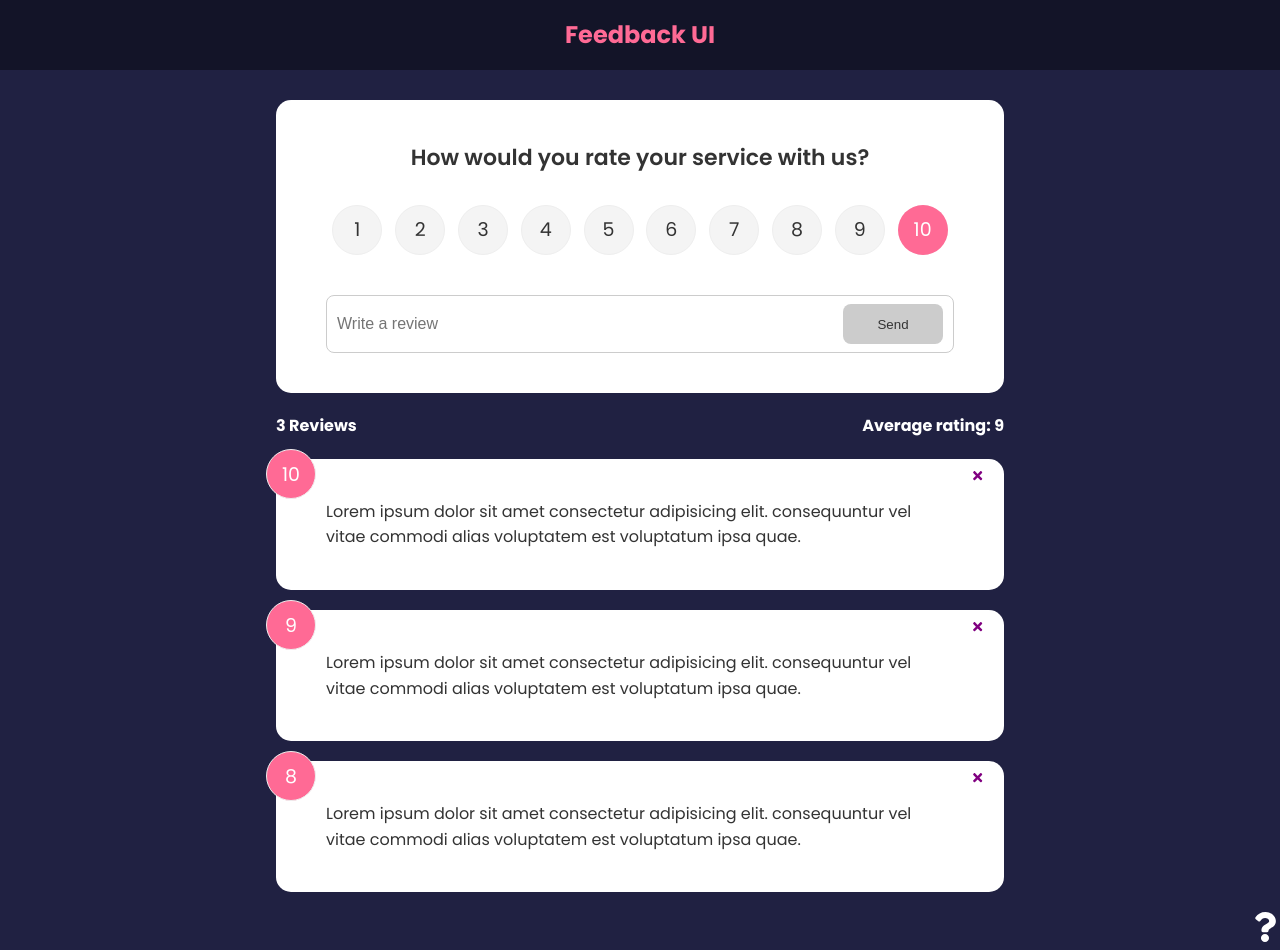
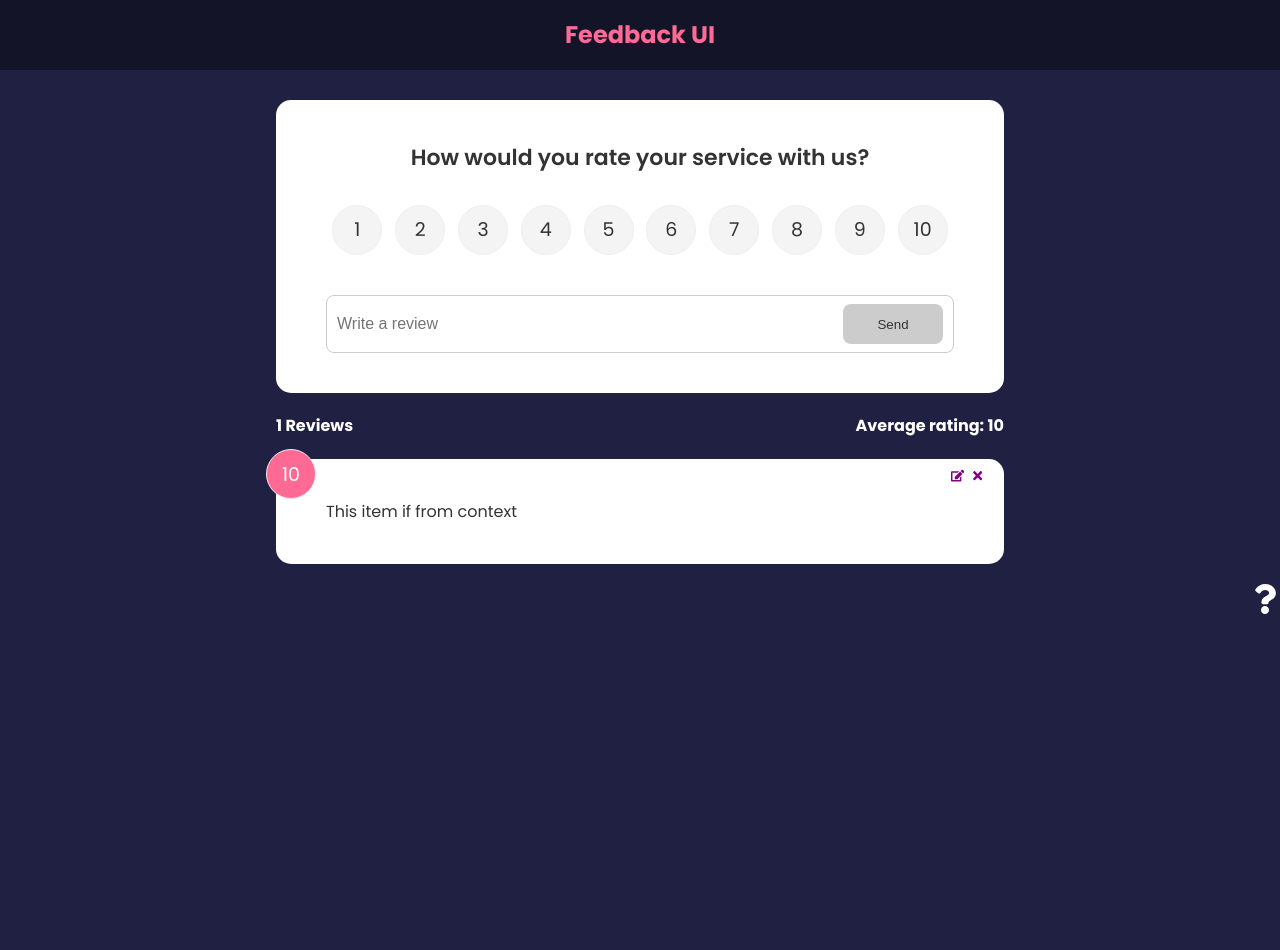
Before and after one commit to jeanjoaquim/feedback-app, a React (Create React App) app: page / in a window 1280 px wide. After the commit the page ends 800 px from the top, so only its background shows below. Built offline with nearby package versions, Linux system fonts and the light colour scheme.

Commit message:
adds useContext and useEffect

```diff
--- a/src/App.js
+++ b/src/App.js
@@ -1,50 +1,53 @@
-import { useState } from 'react';
-import { v4 as uuidv4 } from 'uuid';
-import { BrowserRouter as Router, Route, Routes } from 'react-router-dom';
+import { BrowserRouter as Router, Route, Routes, NavLink } from 'react-router-dom';
+import Card from './components/shared/Card'
 import Header from "./components/Header";
+import { FeedbackProvider } from './context/FeedbackContext';
 import FeedbackForm from "./components/FeedbackForm";
 import FeedbackList from "./components/FeedbackList";
 import FeedbackData from "./data/FeedbackData";
 import FeedbackStats from './components/FeedbackStats';
 import AboutIconLink from './components/AboutIconLink';
+import Post from './Post';
 import AboutPage from './pages/AboutPage';
 
 export default function App() {
 
-    const [feedback, setFeedback] = useState(FeedbackData);
-
-    const deleteFeedback = (id) => {
-        if(window.confirm("Are you sure you want to delete it?")) {
-            setFeedback(feedback.filter((item) => item.id !== id))
-        }
-    }
-
-    const addFeedback = (newFeedback) => {
-
-        newFeedback.id = uuidv4();
-        setFeedback([newFeedback, ...feedback])
-
-    }
-
     return (
+        <FeedbackProvider>
             <Router>
                 <Header text="Feedback UI" />
                 <div className="container">
                     <Routes>
                         <Route exact path="/" element={
                             <>
-                            <FeedbackForm handleAdd={addFeedback}/>
-                            <FeedbackStats feedback={feedback} />
-                            <FeedbackList feedback={feedback} handleDelete={deleteFeedback} />
+                                <FeedbackForm />
+                                <FeedbackStats />
+                                <FeedbackList />
                             </>
                         }></Route>
 
                         <Route path='/about' element={
                             <AboutPage/>
                         }></Route>
+                        <Route path="/post/:id" element={
+                            <Post/>
+                        }></Route>
+                        {/* The route post is just an example using params */}
                     </Routes>
+
+                    {/* styling active links
+                    <Card>
+                        <NavLink to='/' activeClassName='active'>
+                            Home
+                        </NavLink>
+                        <NavLink to='/about' activeClassName='active'>
+                            About
+                        </NavLink>
+                    </Card>*/}
+
                 </div>
                 <AboutIconLink />
             </Router>
+        </FeedbackProvider>
     )
 }
--- /dev/null
+++ b/src/Post.jsx
@@ -0,0 +1,14 @@
+import { useParams } from "react-router-dom";
+
+export default function Post() {
+    const params = useParams();
+
+    {/*
+        This file has nothing to do with the project,
+        It's just an example of how to use params
+    */}
+
+    return(
+        <h5>{params.id}</h5>
+    )
+}
--- a/src/components/FeedbackForm.jsx
+++ b/src/components/FeedbackForm.jsx
@@ -1,14 +1,25 @@
 import RatingSelect from "./RatingSelect";
 import Card from "./shared/Card";
 import Button from "./shared/Button";
-import { useState } from "react";
+import { useState, useContext, useEffect } from "react";
+import FeedbackContext from "../context/FeedbackContext";
 
-export default function FeedbackForm({ handleAdd }) {
+export default function FeedbackForm({}) {
+
+    const {addFeedback, feedbackEdit} = useContext(FeedbackContext);
 
     const [text, setText] = useState("");
     const [rating, setRating] = useState(10);
     const [disabled, setDisabled] = useState(true);
     const [message, setMessage] = useState("");
+
+    useEffect(() => {
+        if(feedbackEdit.edit === true) {
+            setDisabled(false);
+            setText(feedbackEdit.item.text)
+            setRating(feedbackEdit.item.rating)
+        }
+    }, [feedbackEdit])
 
     const handleTextChange = (e) => {
 
@@ -34,7 +45,9 @@ export default function FeedbackForm({ handleAdd }) {
             rating: rating,
         }
 
-        handleAdd(newFeedback)
+        addFeedback(newFeedback)
+
+        setText('');
     }
 
     return(
--- a/src/components/FeedbackItem.jsx
+++ b/src/components/FeedbackItem.jsx
@@ -1,14 +1,22 @@
 import React from 'react';
-import { FaTimes } from 'react-icons/fa';
+import { FaTimes, FaEdit } from 'react-icons/fa';
 import Card from './shared/Card';
 import PropTypes from "prop-types";
+import { useContext } from 'react';
+import FeedbackContext from '../context/FeedbackContext';
 
-function FeedbackItem({ item, handleDelete }) {
+function FeedbackItem({ item }) {
+
+    const {deleteFeedback, editFeedback} = useContext(FeedbackContext);
+
     return (
         <Card>
             <div className='num-display'>{item.rating}</div>
-            <button onClick={() => handleDelete(item.id)} className='close'>
+            <button onClick={() => deleteFeedback(item.id)} className='close'>
                 <FaTimes color="purple" />
+            </button>
+            <button onClick={() => editFeedback(item)} className='edit'>
+                <FaEdit color="purple" />
             </button>
             <div className='text-display'>{item.text}</div>
         </Card>
--- a/src/components/FeedbackList.jsx
+++ b/src/components/FeedbackList.jsx
@@ -1,8 +1,11 @@
 import { motion, AnimatePresence } from 'framer-motion';
+import { useContext } from 'react';
 import FeedbackItem from "./FeedbackItem";
-import PropTypes from "prop-types";
+import FeedbackContext from '../context/FeedbackContext';
 
-export default function FeedbackList({ feedback, handleDelete }) {
+export default function FeedbackList({}) {
+
+    const {feedback} = useContext(FeedbackContext)
 
     if(!feedback || feedback.length === 0) {
         return <h5>No feedback yet</h5>
@@ -14,7 +17,7 @@ export default function FeedbackList({ feedback, handleDelete }) {
                 {
                     feedback.map((item) => (
                         <motion.div key={item.id} initial={{opacity: 0}} animate={{opacity: 1}} exit={{opacity: 0}}>
-                            <FeedbackItem key={item.id} item={item} handleDelete={handleDelete} />
+                            <FeedbackItem key={item.id} item={item}/>
                         </motion.div>
                     ))
                 }
@@ -32,13 +35,3 @@ export default function FeedbackList({ feedback, handleDelete }) {
     //     </div>
     // )
 }
-
-FeedbackList.propTypes = {
-    feedback: PropTypes.arrayOf(
-        PropTypes.shape({
-            id: PropTypes.number.isRequired,
-            text: PropTypes.string.isRequired,
-            rating: PropTypes.number.isRequired,
-        })
-    )
-}
--- a/src/components/FeedbackStats.jsx
+++ b/src/components/FeedbackStats.jsx
@@ -1,4 +1,9 @@
-export default function FeedbackStats({feedback}) {
+import { useContext } from "react";
+import FeedbackContext from "../context/FeedbackContext";
+
+export default function FeedbackStats({}) {
+
+    const {feedback} = useContext(FeedbackContext);
 
     let average = feedback.reduce((acc, cur) => {
         return acc + cur.rating
--- a/src/components/RatingSelect.jsx
+++ b/src/components/RatingSelect.jsx
@@ -1,6 +1,13 @@
-import { useState } from "react";
+import { useState, useContext, useEffect } from "react";
+import FeedbackContext from "../context/FeedbackContext";
 
 export default function RatingSelect({select}) {
+
+    const {feedbackEdit} = useContext(FeedbackContext);
+
+    useEffect(() => {
+        setSelected(feedbackEdit.item.rating)
+    }, [feedbackEdit])
 
     const [selected, setSelected] = useState(10);
 
--- /dev/null
+++ b/src/context/FeedbackContext.js
@@ -0,0 +1,47 @@
+import { createContext, useState } from "react";
+import { v4 as uuidv4 } from 'uuid';
+
+const FeedbackContext = createContext();
+
+export const FeedbackProvider = ({children}) => {
+
+    const [feedback, setFeedback] = useState([
+        {
+            id: 1,
+            text: "This item if from context",
+            rating: 10,
+        },
+    ])
+
+    const deleteFeedback = (id) => {
+        if(window.confirm("Are you sure you want to delete it?")) {
+            setFeedback(feedback.filter((item) => item.id !== id))
+        }
+    }
+
+    const [feedbackEdit, setFeedbackEdit] = useState({
+        item: {},
+        edit: false
+    })
+
+    const addFeedback = (newFeedback) => {
+        newFeedback.id = uuidv4();
+        setFeedback([newFeedback, ...feedback])
+    }
+
+    const editFeedback = (item) => {
+        setFeedbackEdit({
+            item,
+            edit: true
+        })
+    }
+
+    return(
+        <FeedbackContext.Provider value={{feedback, deleteFeedback, addFeedback, editFeedback, feedbackEdit}}>
+            {children}
+        </FeedbackContext.Provider>
+    )
+
+}
+
+export default FeedbackContext;
--- a/src/styles.css
+++ b/src/styles.css
@@ -30,6 +30,10 @@ header {
   justify-content: space-between;
   align-items: center;
   margin-bottom: 30px;
+}
+
+.active {
+  color: palevioletred;
 }
 
 .card {
```
Lines whose indentation alone changed are shown as unchanged.
